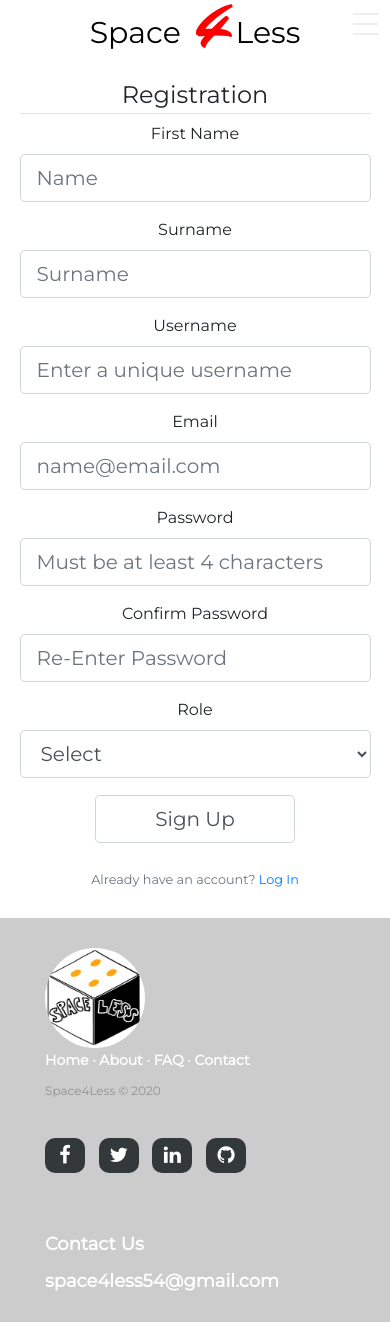
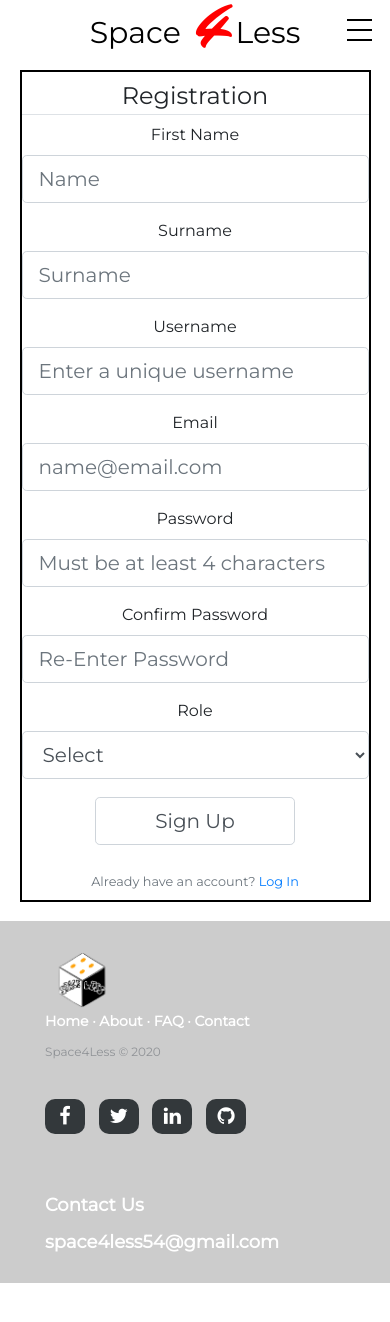
Before and after one commit to Jasmanji/Group5_Space4Less, a Flask app: page /signup in a window 390 px wide. After the commit the page ends 1283 px from the top, so only its background shows below. Run offline with Flask 2, Linux system fonts and the light colour scheme; some libraries are stand-ins or nearby versions.

Commit message:
changes in layout

```diff
--- a/app/static/design.css
+++ b/app/static/design.css
@@ -3,6 +3,9 @@
     background-color: coral;
 }
 
+.logo{
+    width: 25%;
+}
 
 .main-body{
   padding: 5%;
@@ -16,9 +19,47 @@
   margin: 2%
 }
 
+.all-signup{
+    border: #33383b;
+    display: table;
+    width: 100%;
+}
+
+
+.signup-left{
+    display: table-cell;
+    width: 50%;
+    background: coral;
+    float:left;
+    border: 2px solid black;
+
+
+}
+
+.signup-image{
+    width:100%;
+    background: #33383b;
+}
+
+.signup-content{
+    padding: 10%;
+    width: 100%;
+}
+
+.signup-right{
+    display: table-cell;
+
+    width: 50%;
+    float:right;
+}
+
+
 .post_image{
   width:25%
 }
+
+
+
 
 #profile_picture{
   border: 7px solid black;
@@ -164,7 +205,11 @@ form {
     display: block;
     width: 25px;
     height: 10px;
-    border-top: 2px solid #eee;
+    border-top: 2px solid black;
+  }
+
+  .menu-small{
+      padding: 1.5%;
   }
 
   .nav > .nav-links {
@@ -239,9 +284,9 @@ section {
 	color:  #5383d3;
 }
 
-img {
-  border-radius: 55%;
-}
+
+
+
 /* Footer links */
 
 .footer-distributed .footer-links{
@@ -302,7 +347,18 @@ img {
     font-size: 18px;
 }
 
+@media (max-width: 1000px) {
+    .signup-right .signup-left{
+        float: none;
+        }
+    .signup-right{
+       display: none ;
+    }
 
+    .signup-left{
+       width:100%;
+    }
+}
 /* to make sure its responsive */
 
 @media (max-width: 1000px) {
@@ -323,6 +379,11 @@ img {
 	.footer-distributed form button{
 		padding: 10px 35px;
 	}
+
+
+
+
+
 
 }
 
@@ -354,4 +415,6 @@ img {
 	.footer-distributed form button{
 		float: none;
 	}
+
+
 }
--- a/app/templates/layout.html
+++ b/app/templates/layout.html
@@ -44,9 +44,8 @@
             </div>
 
 
-
             <!-- design of the nav-bar icon when the screen is small-->
-            <div class="nav-btn">
+            <div class="nav-btn menu-small">
                 <label for="nav-check">
                     <span></span>
                     <span></span>
@@ -99,7 +98,7 @@
 
 			<div class="footer-left">
 
-				<span><img src="../static/logo.jpg" alt=" " height="100" width="100"></span>
+				<span><img class="logo" src="../static/logo.jpg" alt=" " ></span>
 
 				<p class="footer-links">
 					<a href="#">Home</a>
--- a/app/templates/signup.html
+++ b/app/templates/signup.html
@@ -5,14 +5,20 @@
     <!--  title of registration -->
 
 
-    <div id="register-text">
 
+
+<div class="all-signup">
+   <div class=" signup-right">
+        <img class="signup-image"  alt="ready to join us?!" src= "{{ url_for('static', filename='signup-image.png') }}">
    </div>
+
+
+    <div class="signup-left">
 
     <!--  creating the list of input required for sign up page -->
     <!-- we want the method to be POST and action we set as an empty string so that it goes back to the same route
      once the method is POST. -->
-    <div class="content-section">
+            <div class="content-section signup-image">
                 <form method="POST" novalidate>
                     {{ form.hidden_tag() }} <!-- we add a CSRF token for protection against furgery attacks -->
                     <fieldset class="form-design">
@@ -133,4 +139,7 @@
 
                 </form>
             </div>
+        </div>
+    </div>
+    </div>
 {% endblock content %}
```
Also changed, not shown: app/spaceless.db (deleted), app/static/logo.jpg, app/static/signup-image.png (added). Lines whose indentation alone changed are shown as unchanged.
